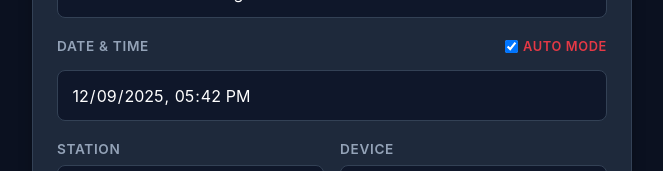
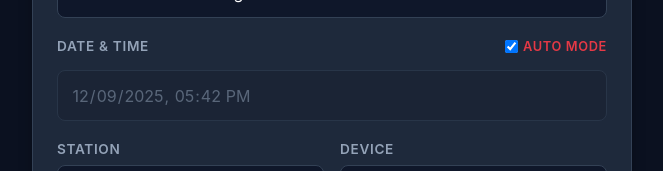
Before and after one commit to Kontses/AFC-Report, a Next.js app: page / in a window 1280 px wide. Shown: the part 220-391 px from the top of the page, without its empty margins (308-971 px from the left). Built offline with nearby package versions, Linux system fonts and the light colour scheme.

Commit message:
Styling Refinement for Date & Time

```diff
--- a/src/components/ReportForm.module.css
+++ b/src/components/ReportForm.module.css
@@ -58,6 +58,15 @@
   width: 100%;
 }
 
+.form input:disabled,
+.form select:disabled,
+.form textarea:disabled {
+  opacity: 0.5; /* Dim the text and border */
+  cursor: not-allowed;
+  background-color: rgba(0, 0, 0, 0.2); /* Darken bg slightly in dark mode */
+  color: var(--secondary); /* Make text clearly gray/inactive */
+}
+
 .form input:focus,
 .form select:focus,
 .form textarea:focus {
```
